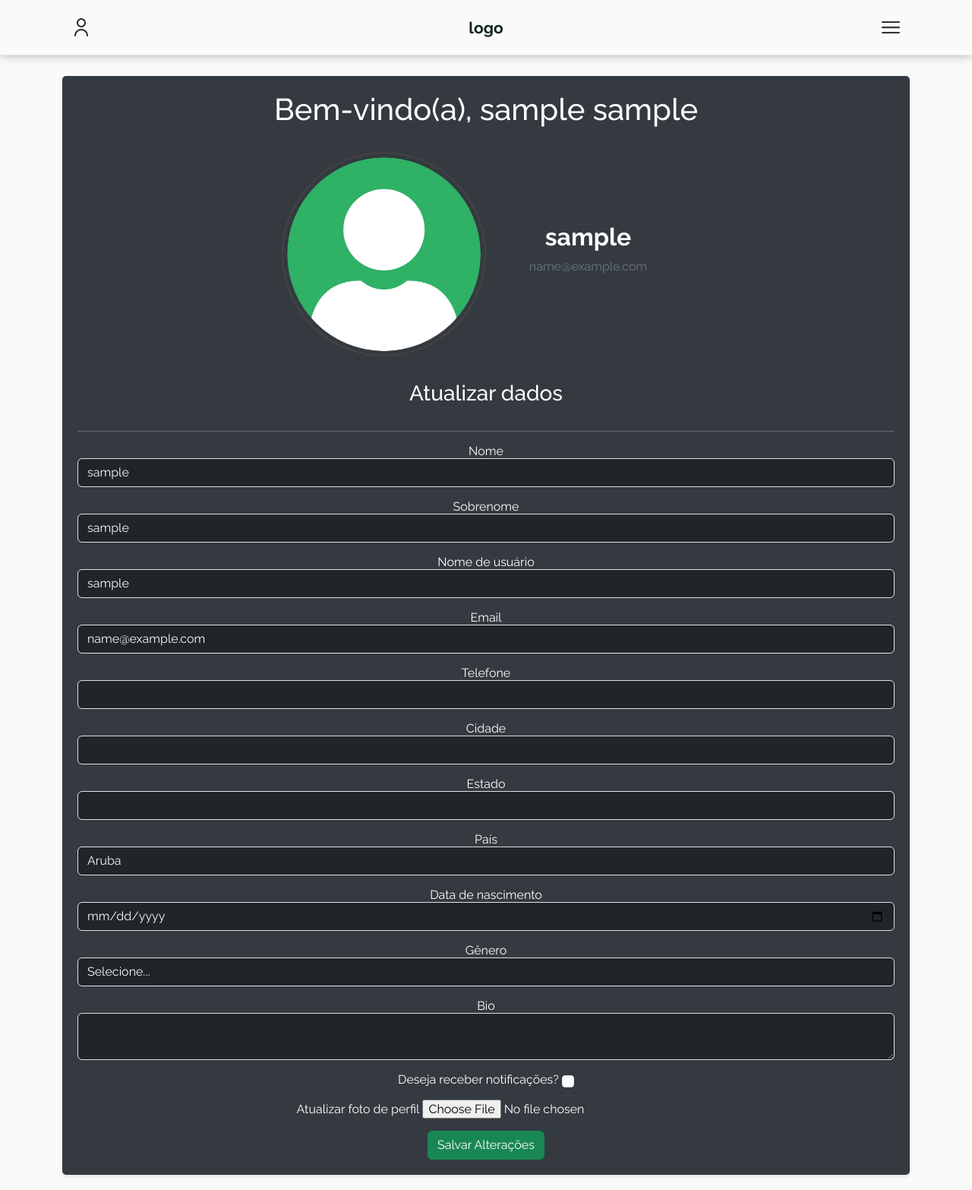
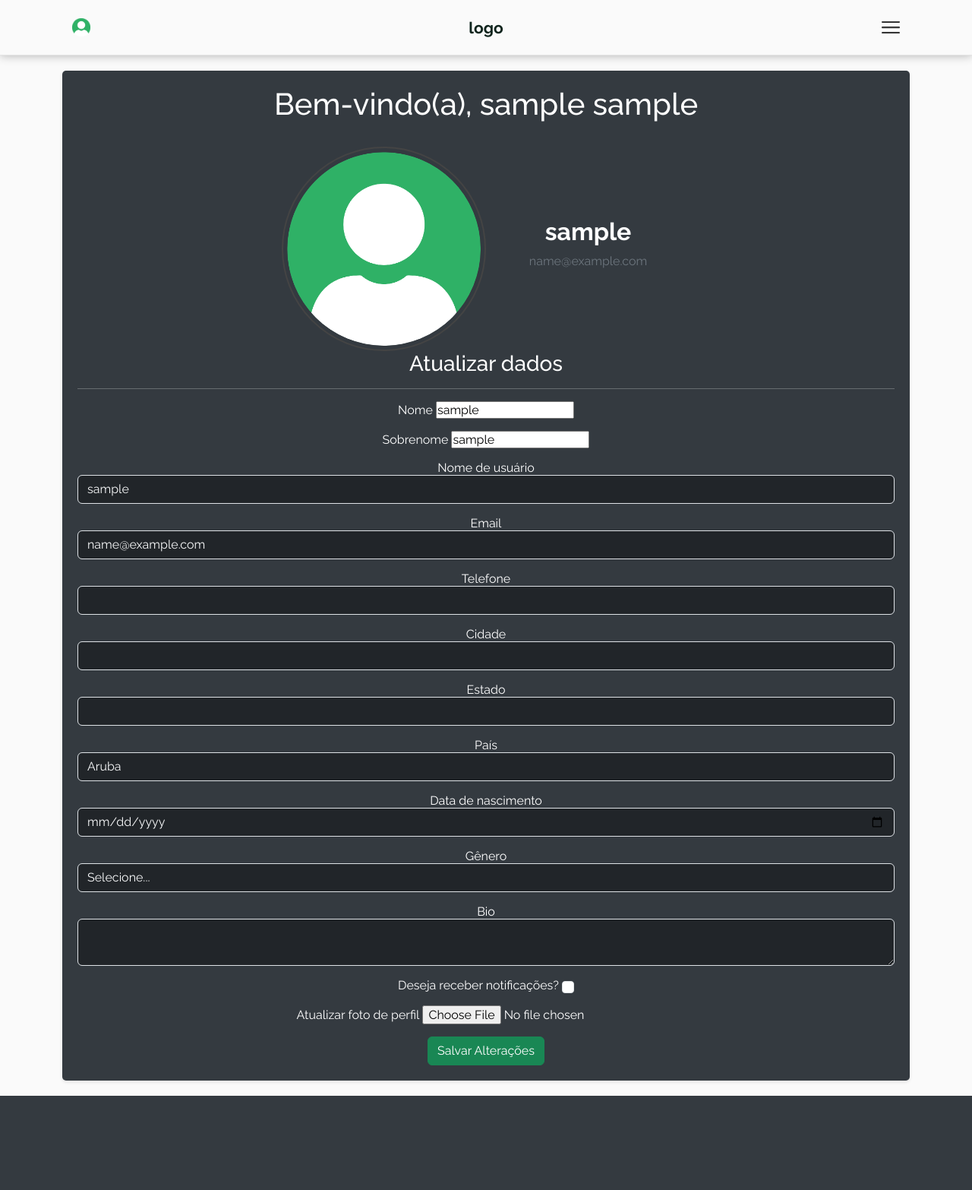
Before and after one commit to jvitor-alol/Saude-Solidaria, a Flask app: page /account in a window 1280 px wide. Shown: the whole page at 76% size. After the commit the page ends 1442 px from the top, so only its background shows below. Run offline with Flask 3, Linux system fonts and the light colour scheme; the visitor is signed in with stand-in values (Sample User, id 1); some libraries are stand-ins or nearby versions.

Commit message:
Início de alteração de estilos na página de edição de conta (account)

```diff
--- a/src/app/static/css/main.css
+++ b/src/app/static/css/main.css
@@ -20,7 +20,7 @@ img {
 
 /* Variáveis: facilita mudanças de coisas já feitas */
 :root {
-    --header-height: 4.5rem;
+    --header-height: 5.8rem;
     --y-padding: 3rem;
     --x-sm-margin: 10%;
     --x-md-margin: 30%;
@@ -75,6 +75,10 @@ body {
     background: var(--base-color-alt);
 }
 
+.content {
+    margin-top: var(--header-height);
+}
+
 /* Header e menu */
 #header {
     border-bottom: 1px solid #e4e4e4;
@@ -99,7 +103,7 @@ body {
 }
 
 nav {
-    height: var(--header-height);
+    height: 4.5rem;
     display: flex;
     align-items: center;
     justify-content: space-between;
--- a/src/app/templates/account.html
+++ b/src/app/templates/account.html
@@ -1,5 +1,5 @@
 {% extends "base.html" %} {% block content %}
-<div class="container" style="margin-top: 100px">
+<div class="container content">
   <div class="content-section">
     <h1 style="text-align: center; margin-bottom: 2rem">
       Bem-vindo(a), {{ current_user.nome }} {{ current_user.sobrenome }}
@@ -21,13 +21,12 @@
       </div>
     </div>
     <!-- FORM -->
-    <h3 style="margin: 2rem 0">Atualizar dados</h3>
+    <h3>Atualizar dados</h3>
     <hr />
     <form method="POST" action="" enctype="multipart/form-data">
       {{ form.hidden_tag() }}
       <div class="mb-3">
-        {{ form.nome.label }} {{ form.nome(class_="form-control bg-dark
-        text-light") }} {% if form.nome.errors %}
+        {{ form.nome.label }} {{ form.nome}} {% if form.nome.errors %}
         <div class="invalid-feedback d-block">
           {% for error in form.nome.errors %}
           <span>{{ error }}</span>
@@ -36,8 +35,7 @@
         {% endif %}
       </div>
       <div class="mb-3">
-        {{ form.sobrenome.label }} {{ form.sobrenome(class_="form-control
-        bg-dark text-light") }} {% if form.sobrenome.errors %}
+        {{ form.sobrenome.label }} {{ form.sobrenome }} {% if form.sobrenome.errors %}
         <div class="invalid-feedback d-block">
           {% for error in form.sobrenome.errors %}
           <span>{{ error }}</span>
--- a/src/app/templates/base.html
+++ b/src/app/templates/base.html
@@ -41,7 +41,11 @@
           >
             <img
               class="menu-icon"
+              {%if current_user.is_authenticated%}
+              src="{{current_user.foto_perfil}}"
+              {%else%}
               src="{{ url_for('static', filename='images/icons/user.png') }}"
+              {%endif%}
               alt="usuário"
             />
           </button>
--- a/src/app/templates/register.html
+++ b/src/app/templates/register.html
@@ -1,6 +1,6 @@
 {% extends "base.html" %} {% from 'bootstrap5/form.html' import render_form %}
 {% block content %}
-<div class="container" style="margin-top: 100px">
+<div class="container content">
   <form method="POST" action="{{ url_for('views.register') }}">
     {{ render_form(form) }}
   </form>
```
